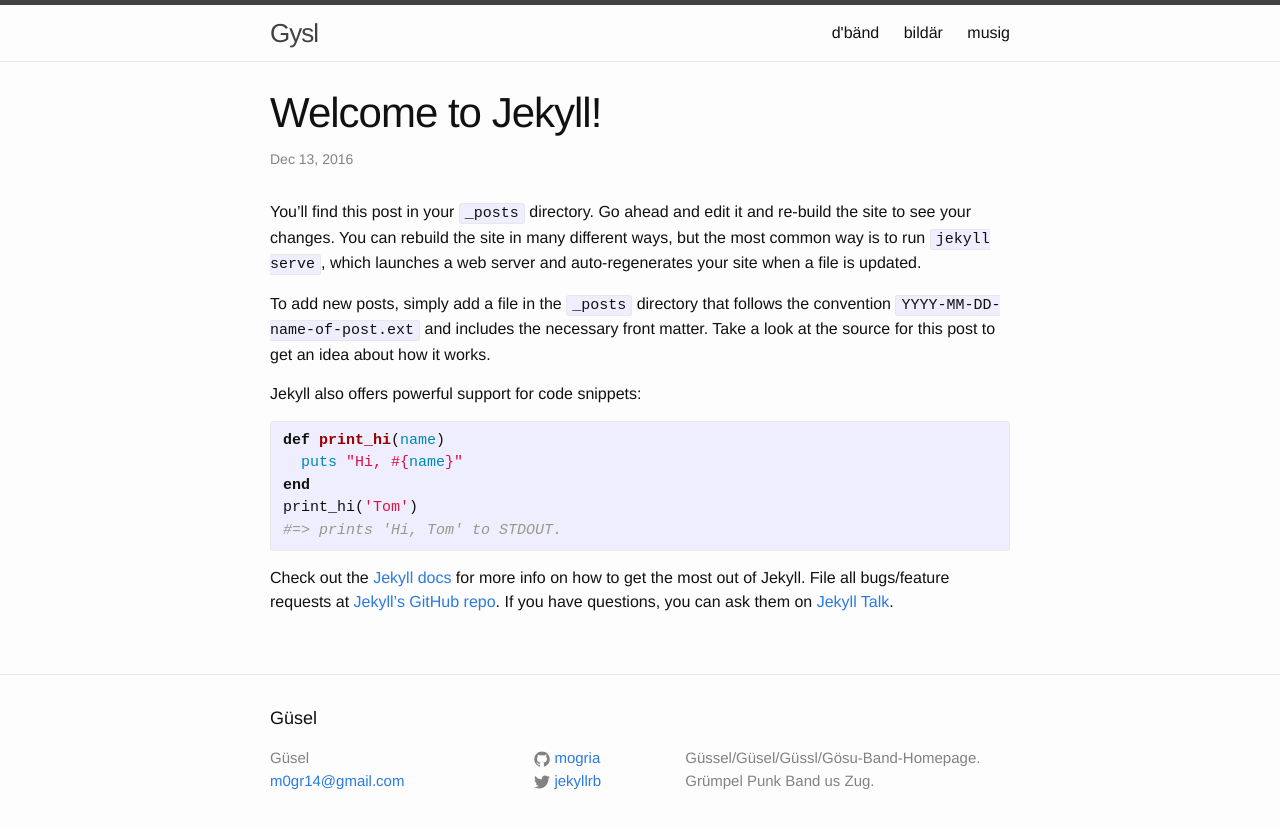
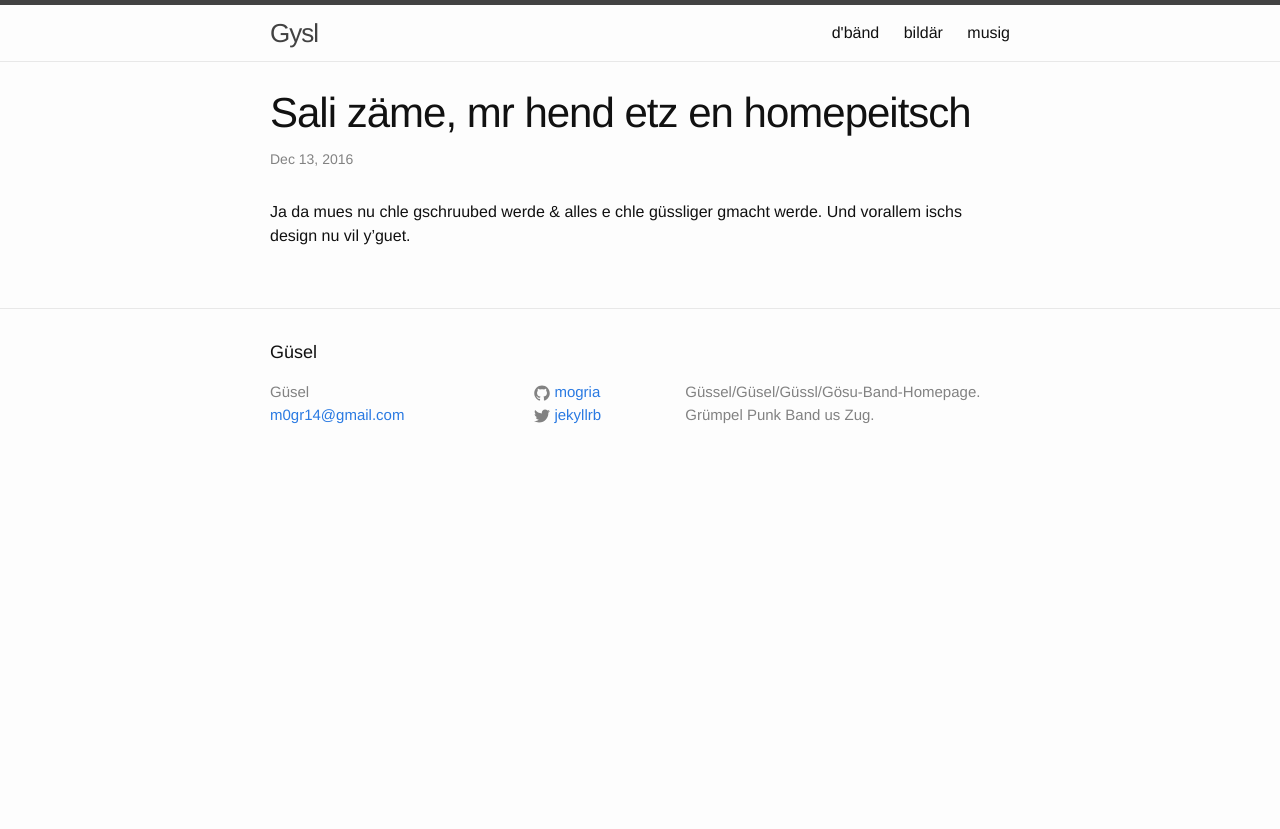
Before and after one commit to mogria/guezzlpage, a Jekyll site: the page built from _posts/2016-12-13-welcome-to-jekyll.markdown, in a window 1280 px wide. Shown: the top 829 px of the page. Built offline with Jekyll 4.4.1, drawn with Linux system fonts in a browser that asks for light colours.

Commit message:
fix up starting page content

```diff
--- a/_posts/2016-12-13-welcome-to-jekyll.markdown
+++ b/_posts/2016-12-13-welcome-to-jekyll.markdown
@@ -1,25 +1,8 @@
 ---
 layout: post
-title:  "Welcome to Jekyll!"
+title:  "Sali zäme, mr hend etz en homepeitsch"
 date:   2016-12-13 18:03:48 +0100
-categories: jekyll update
+categories: homepage unnötig
 ---
-You’ll find this post in your `_posts` directory. Go ahead and edit it and re-build the site to see your changes. You can rebuild the site in many different ways, but the most common way is to run `jekyll serve`, which launches a web server and auto-regenerates your site when a file is updated.
 
-To add new posts, simply add a file in the `_posts` directory that follows the convention `YYYY-MM-DD-name-of-post.ext` and includes the necessary front matter. Take a look at the source for this post to get an idea about how it works.
-
-Jekyll also offers powerful support for code snippets:
-
-{% highlight ruby %}
-def print_hi(name)
-  puts "Hi, #{name}"
-end
-print_hi('Tom')
-#=> prints 'Hi, Tom' to STDOUT.
-{% endhighlight %}
-
-Check out the [Jekyll docs][jekyll-docs] for more info on how to get the most out of Jekyll. File all bugs/feature requests at [Jekyll’s GitHub repo][jekyll-gh]. If you have questions, you can ask them on [Jekyll Talk][jekyll-talk].
-
-[jekyll-docs]: http://jekyllrb.com/docs/home
-[jekyll-gh]:   https://github.com/jekyll/jekyll
-[jekyll-talk]: https://talk.jekyllrb.com/
+Ja da mues nu chle gschruubed werde & alles e chle güssliger gmacht werde. Und vorallem ischs design nu vil y'guet.
--- a/index.html
+++ b/index.html
@@ -4,7 +4,7 @@
 
 <div class="home">
 
-  <h1 class="page-heading">Posts</h1>
+  <h1 class="page-heading">Niuws:</h1>
 
   <ul class="post-list">
     {% for post in site.posts %}
```
